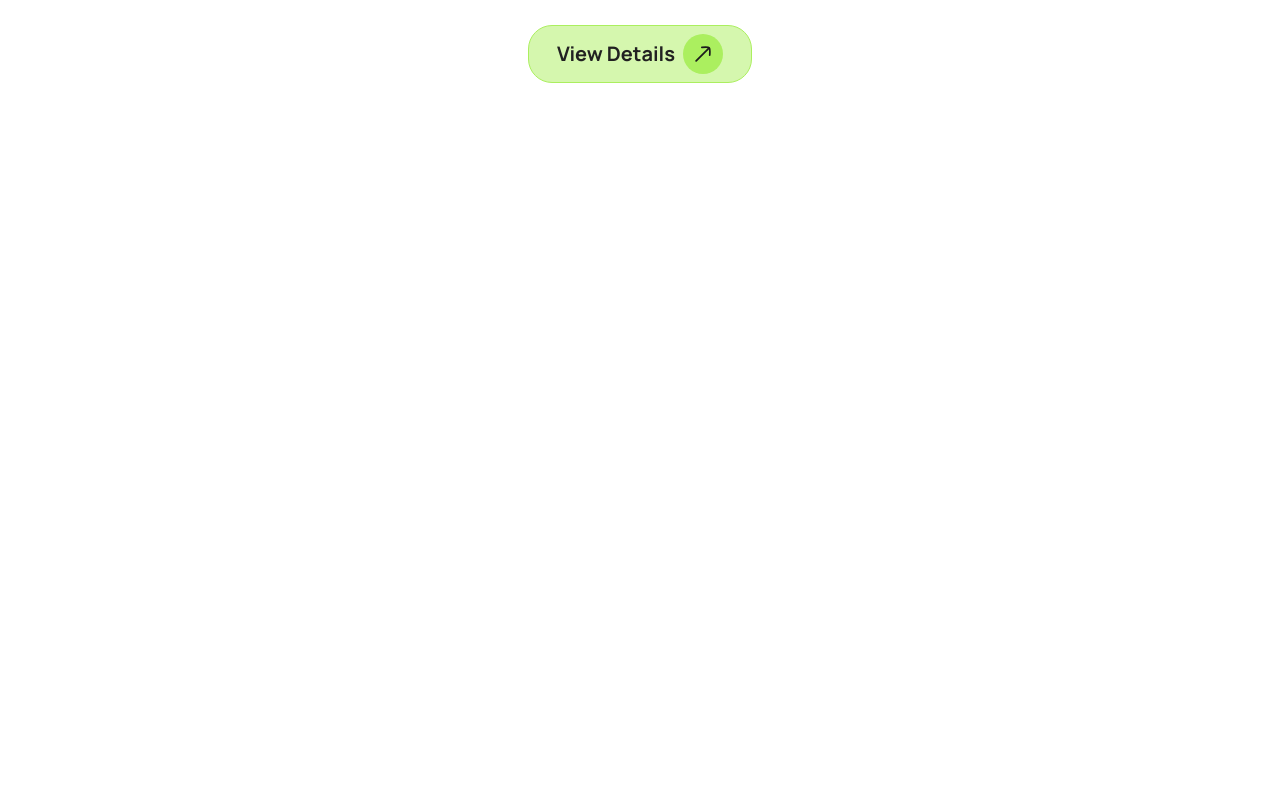
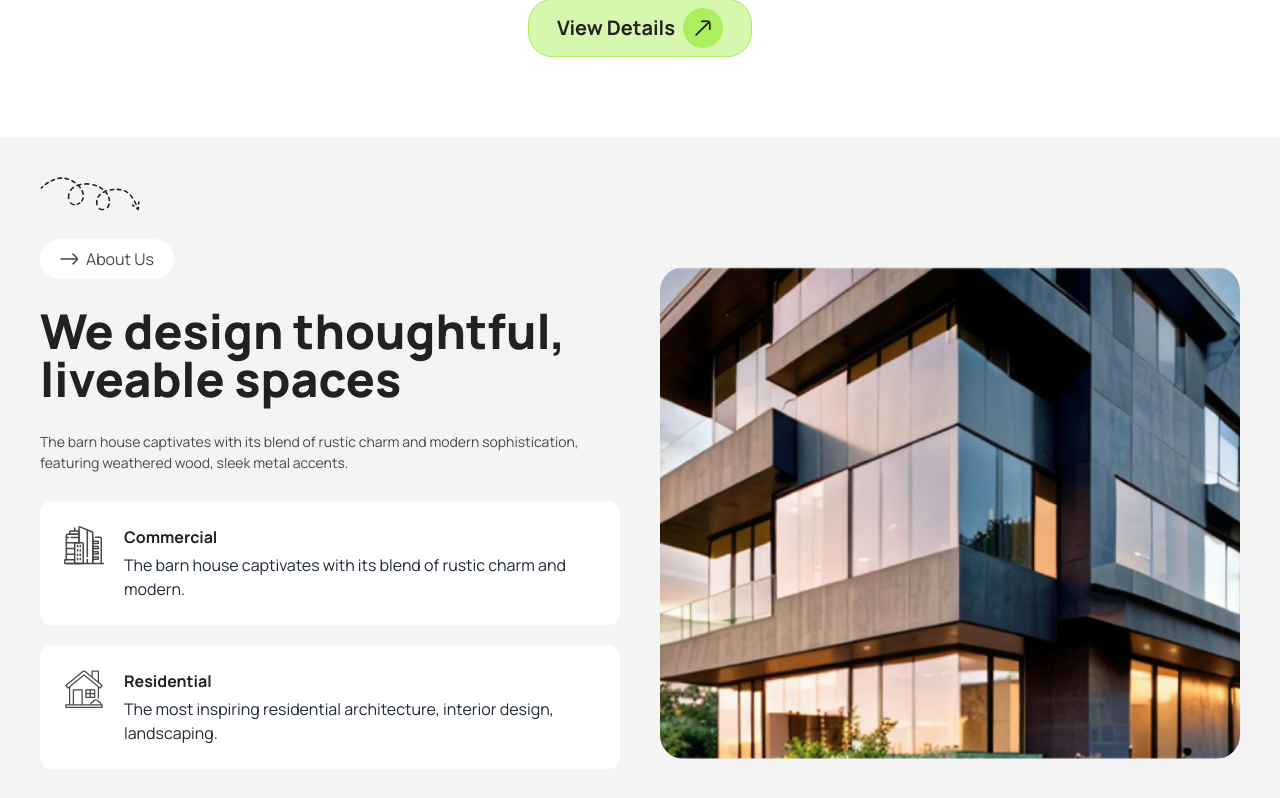
Before and after one commit to StackMastery/assignment-3, a website built with Vite: page index.html in a window 1280 px wide. Shown: the part 780-1578 px from the top of the page. Before the commit the page ends 863 px from the top, so only its background shows below. Built offline with nearby package versions, Linux system fonts and the light colour scheme.

Commit message:
About Section Done

```diff
--- a/index.html
+++ b/index.html
@@ -10,8 +10,10 @@
     <link href="https://fonts.googleapis.com/css2?family=Manrope:wght@200..800&display=swap" rel="stylesheet">
 </head>
 <body class="font-main bg-white border-borderColor">
+    <!-- Header -->
     <header class="flex justify-center">
         <div class="inline-flex justify-between items-center w-primary px-5 py-8">
+            <!-- Logo -->
             <div class="flex items-center gap-2">
                 <span class="bg-primary p-2 rounded-full sx:p-3">
                     <svg class="sx:w-4 sx:h-4" width="10" height="10" viewBox="0 0 14 14" fill="none" xmlns="http://www.w3.org/2000/svg">
@@ -21,9 +23,10 @@
                 </span>
                 <h2 class="text-3xl text-xl font-bold text-textcolor sx:text-3xl">Rinterio</h2>
             </div>
+            <!-- Menu -->
             <nav class="hidden md:flex" id="menu">
-                <div class="absolute flex justify-center left-0 px-5 top-[82px] w-full md:relative md:top-0 ">
-                    <ul class="w-full border rounded-lg p-5 bg-white flex flex-col gap-3 menu-items md:border-0 md:flex-row md:gap-4 lg:text-xl lg:gap-8">
+                <div class="absolute flex justify-center left-0 px-5 top-[98px] w-full md:relative md:top-0 ">
+                    <ul class="w-full border rounded-lg p-5 bg-white flex flex-col gap-5 menu-items md:border-0 md:flex-row md:gap-4 lg:text-xl lg:gap-8">
                         <li><a href="" class="font-bold text-[#494949]">Home</a></li>
                         <li><a href="">Services</a></li>
                         <li><a href="">Portfolio</a></li>
@@ -59,6 +62,7 @@
                     </ul>
                 </div>
             </nav>
+            <!-- Buttons And Icons -->
             <div class="flex gap-5">
                 <div class="flex gap-5 hidden sx:flex items-center">
                     <div>
@@ -96,16 +100,20 @@
             </div>
         </div>
     </header>
+    <!-- Hero -->
     <section class="flex justify-center">
-        <div class="inline-flex items-center w-primary justify-center flex-col px-5">
+        <div class="inline-flex items-center w-primary justify-center flex-col px-5 pb-20">
+            <!-- Hero Image -->
             <div>
-                <img class="p-5 pb-0 lg:w-[650px]" src="assets/images/Hero.svg" alt="Rinterio">
+                <img class="p-5 pb-0 lg:w-[650px] lg:h-[401px]" src="assets/images/Hero.svg" alt="Rinterio">
             </div>
+            <!-- Hero Text -->
             <div class="text-center flex flex-col justify-center w-full gap-7">
                 <h1 class="text-3xl font-extrabold text-textcolor line-[28px] sx:text-4xl lg:text-6xl">A barn house of this design has a<br class="hidden sx:block"/> striking appearance </h1>
                 <p class="text-[14px] text-[#494949] ">
                     The barn house captivates with its blend of rustic charm and modern sophistication, featuring weathered wood, sleek metal<br/> accents, and large windows that flood the space with natural light.
                 </p>
+                <!-- Buttons -->
                 <a href="" class="bg-lightPrimary w-full rounded-3xl self-center px-5 flex border transition-all border-primary justify-center gap-2 items-center py-2 hover:bg-transparent hover:border-primary sx:w-fit sx:px-7">
                     <h2 class="text-xl font-bold text-textcolor ">View Details</h2>
                     <span class="bg-primary p-2 rounded-full sx:p-3">
@@ -118,6 +126,45 @@
             </div>
         </div>
     </section>
+    <!-- About -->
+     <section class="flex justify-center bg-[#F4F4F4]">
+        <div class="inline-flex w-primary items-center p-10 scroll-pt-12 justify-center flex-col gap-10 lg:flex-row items-center items-center pb-20">
+            <div class="flex flex-col justify-center text-center w-full gap-7 lg:justify-start">
+                <img class="w-[100px] self-center lg:self-start" src="assets/images/arrow-right.svg" alt="Arrow Right">
+                <label class="flex items-center gap-2 w-fit self-center text-ofwhite bg-white px-5 rounded-full py-2 lg:self-start">
+                    <svg width="18" height="18" viewBox="0 0 18 18" fill="none" xmlns="http://www.w3.org/2000/svg">
+                        <path d="M16.5564 9.00278H1.00002" stroke="#494949" stroke-width="1.5" stroke-linecap="round"/>
+                        <path d="M12.9279 4.14623C12.9279 4.14623 17.2472 7.79392 17.2472 9.00301C17.2472 10.212 12.9278 13.8597 12.9278 13.8597" stroke="#494949" stroke-width="1.5" stroke-linecap="round" stroke-linejoin="round"/>
+                    </svg>
+                    About Us
+                </label>
+                <h2 class="text-2xl font-extrabold text-textcolor 2xs:text-3xl xs:text-4xl sm:text-5xl lg:text-start">
+                    We design thoughtful,<br/> liveable spaces
+                </h2>
+                <p class="text-[14px] text-[#494949] lg:text-start">
+                    The barn house captivates with its blend of rustic charm and  modern sophistication,<br/> featuring weathered wood, sleek metal accents.
+                </p>
+                <div class="grid grid-cols-1 gap-5 sm:grid-cols-2 lg:grid-cols-1">
+                    <div class="flex items-start gap-5 text-start p-6 bg-white rounded-xl">
+                        <img src="assets/images/Building.svg" alt="Building">
+                        <div class="gap-1 grid">
+                            <h5 class="text-textcolor font-bold">Commercial</h5>
+                            <p>The barn house captivates with its blend of rustic charm and modern.</p>
+                        </div>
+                    </div>
+                    <div class="flex items-start gap-5 text-start p-6 bg-white rounded-xl">
+                        <img src="assets/images/house.svg" alt="Building">
+                        <div class="gap-1 grid">
+                            <h5 class="text-textcolor font-bold">Residential</h5>
+                            <p>The most inspiring residential architecture, interior design, landscaping.</p>
+                        </div>
+                    </div>
+                </div>
+            </div>
+                <div class="relative lg:top-[40px] bg-center h-[200px] xs:h-[300px] w-full bg-about lg:h-[83%] bg-cover bg-no-repeat rounded-3xl self-center">
+            </div>
+        </div>
+     </section>
     <script>
         const menuButton = document.getElementById('menu-btn');
         const menu = document.getElementById('menu');
--- a/tailwind.config.js
+++ b/tailwind.config.js
@@ -3,6 +3,9 @@ module.exports = {
   content: ["*"],
   theme: {
     extend: {
+      backgroundImage:{
+        'about': 'url(/assets/images/about.png)',
+      },
       width: {
         'primary': '1440px',
       },
@@ -10,7 +13,8 @@ module.exports = {
         'primary': '#ABEF5F',
         'lightPrimary': 'rgba(171, 239, 95, 0.5)',
         'textcolor': '#212121',
-        'borderColor': '#E9E9E9'
+        'borderColor': '#E9E9E9',
+        'ofwhite': '#494949'
       },
       fontFamily: {
         'main': 'Manrope'
```
Also changed, not shown: assets/images/Building.svg (added), assets/images/about.png (added), assets/images/arrow-right.svg (added), assets/images/arrow.svg (added), assets/images/house.svg (added).
